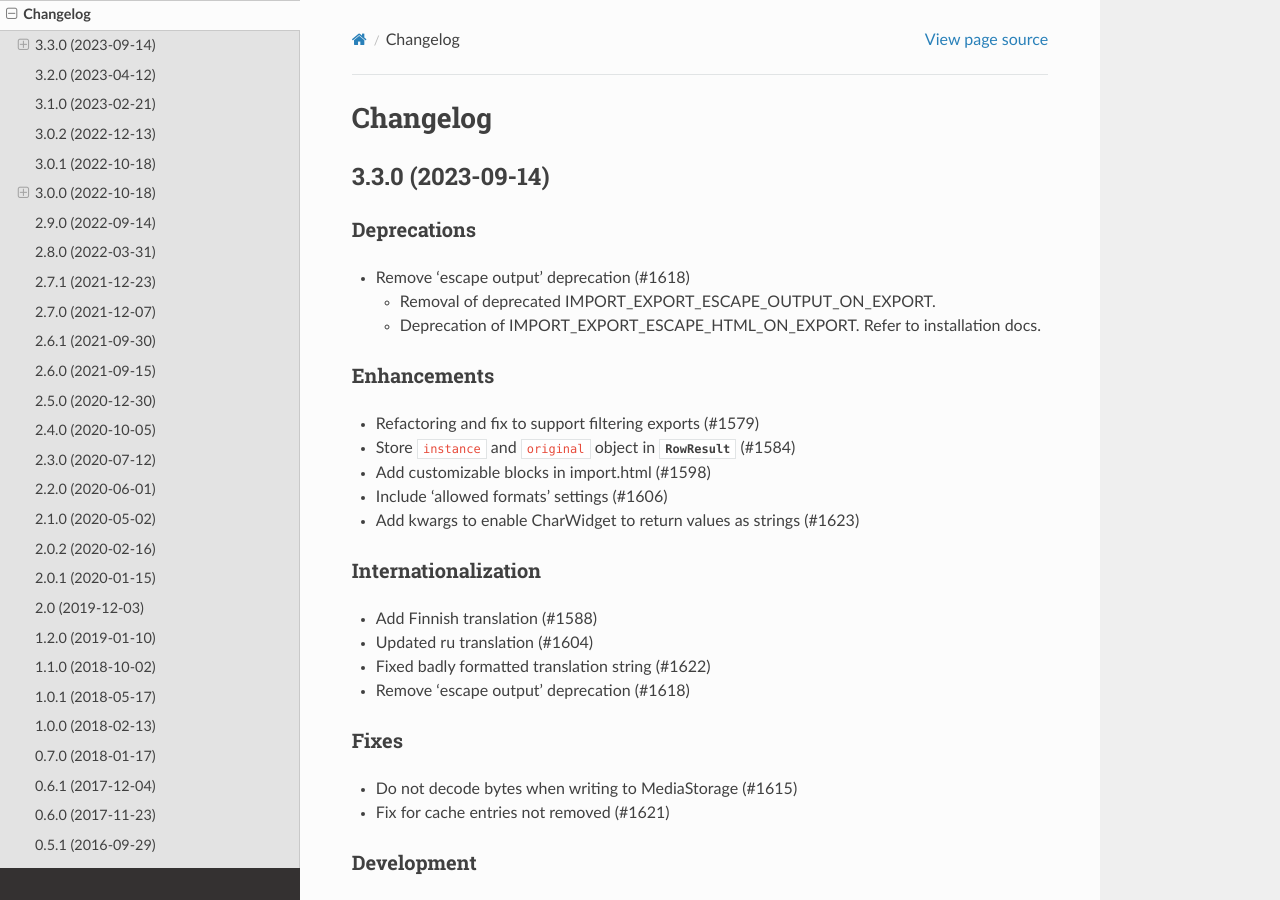
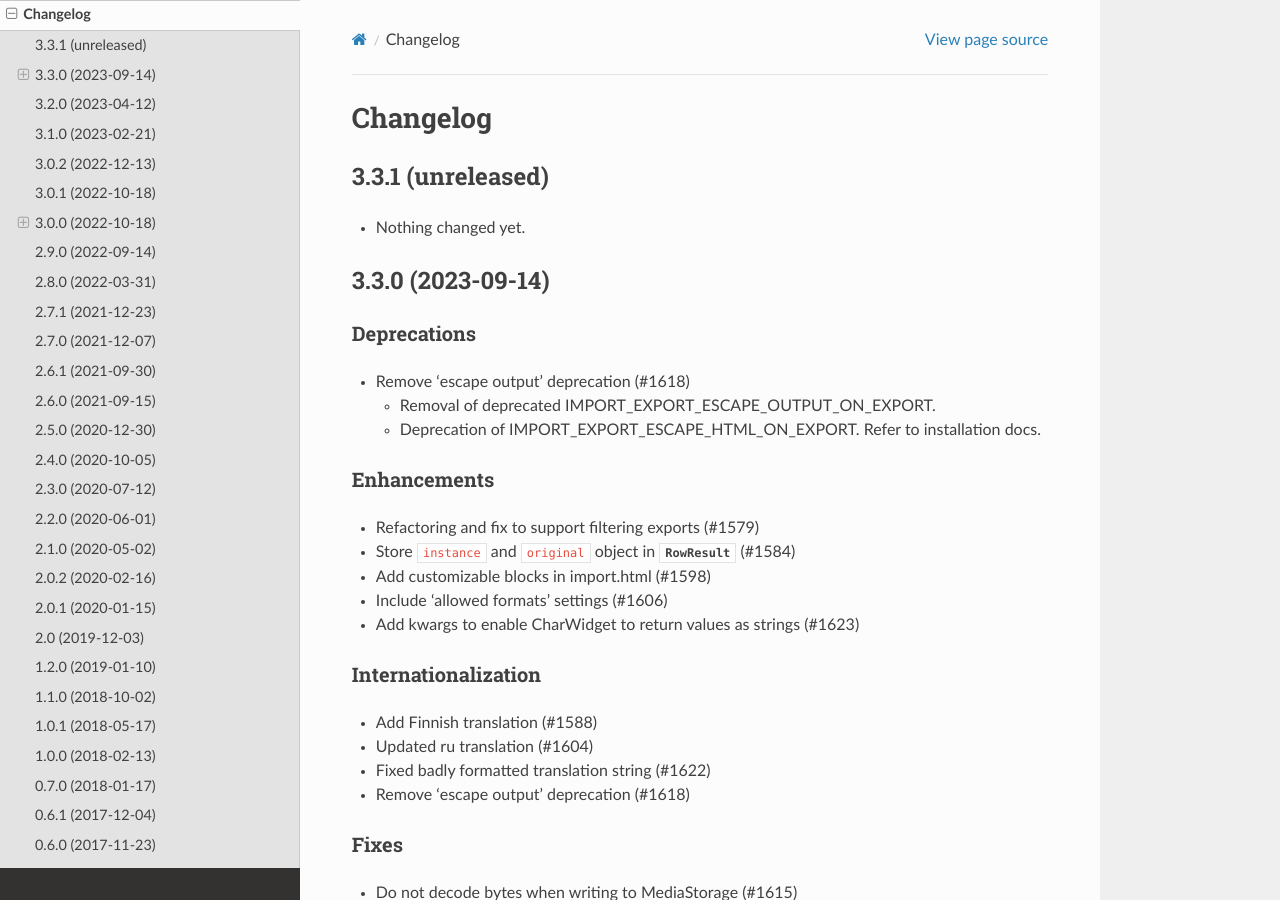
Before and after one commit to django-import-export/django-import-export, a Sphinx documentation site: the page built from docs/changelog.rst, in a window 1280 px wide and 900 px high. Built offline with Sphinx 7.4.7 and the Read the Docs theme 2.0.0, drawn with Linux system fonts in a browser that asks for light colours; pages that are not in the unit, such as notebooks, are missing from menus.

Commit message:
Back to development: 3.3.1

```diff
--- a/docs/changelog.rst
+++ b/docs/changelog.rst
@@ -1,5 +1,11 @@
 Changelog
 =========
+
+3.3.1 (unreleased)
+------------------
+
+- Nothing changed yet.
+
 
 3.3.0 (2023-09-14)
 ------------------
--- a/import_export/__init__.py
+++ b/import_export/__init__.py
@@ -1 +1 @@
-__version__ = "3.3.0"
+__version__ = "3.3.1.dev0"
```
